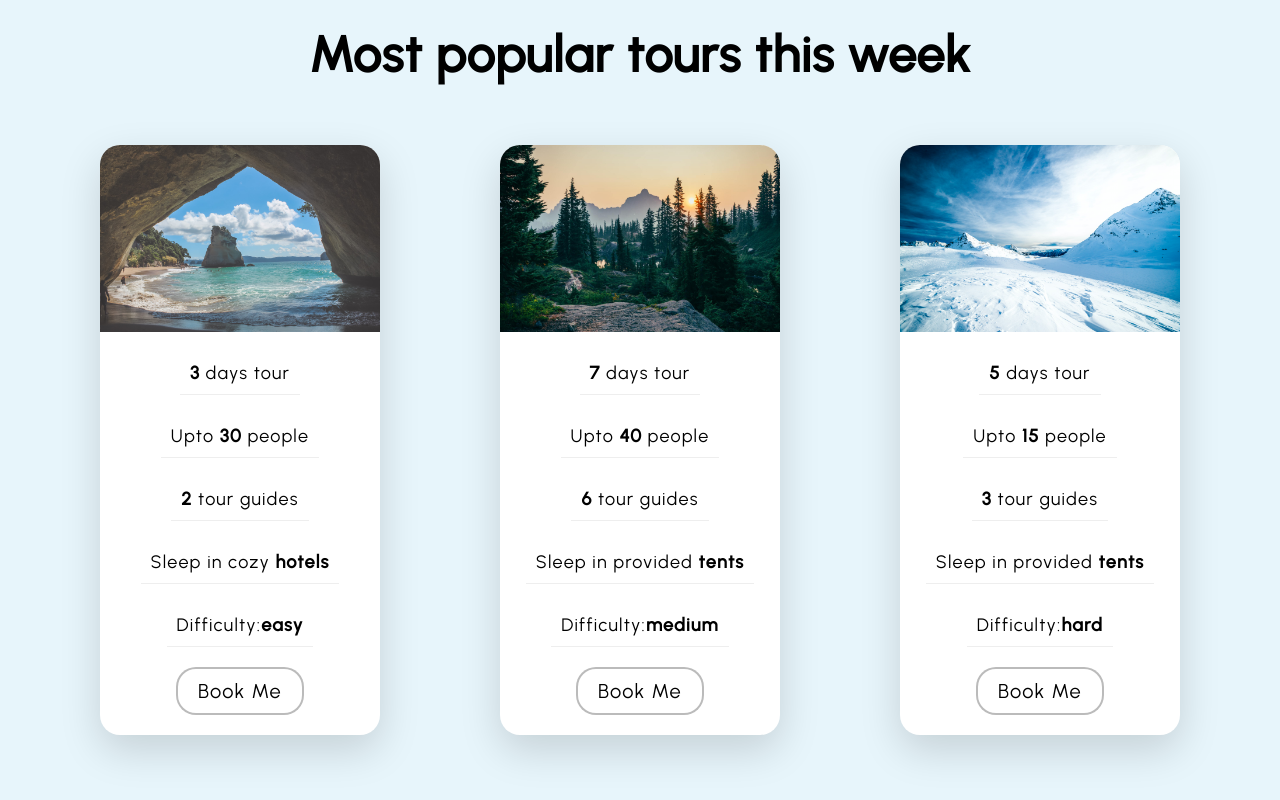
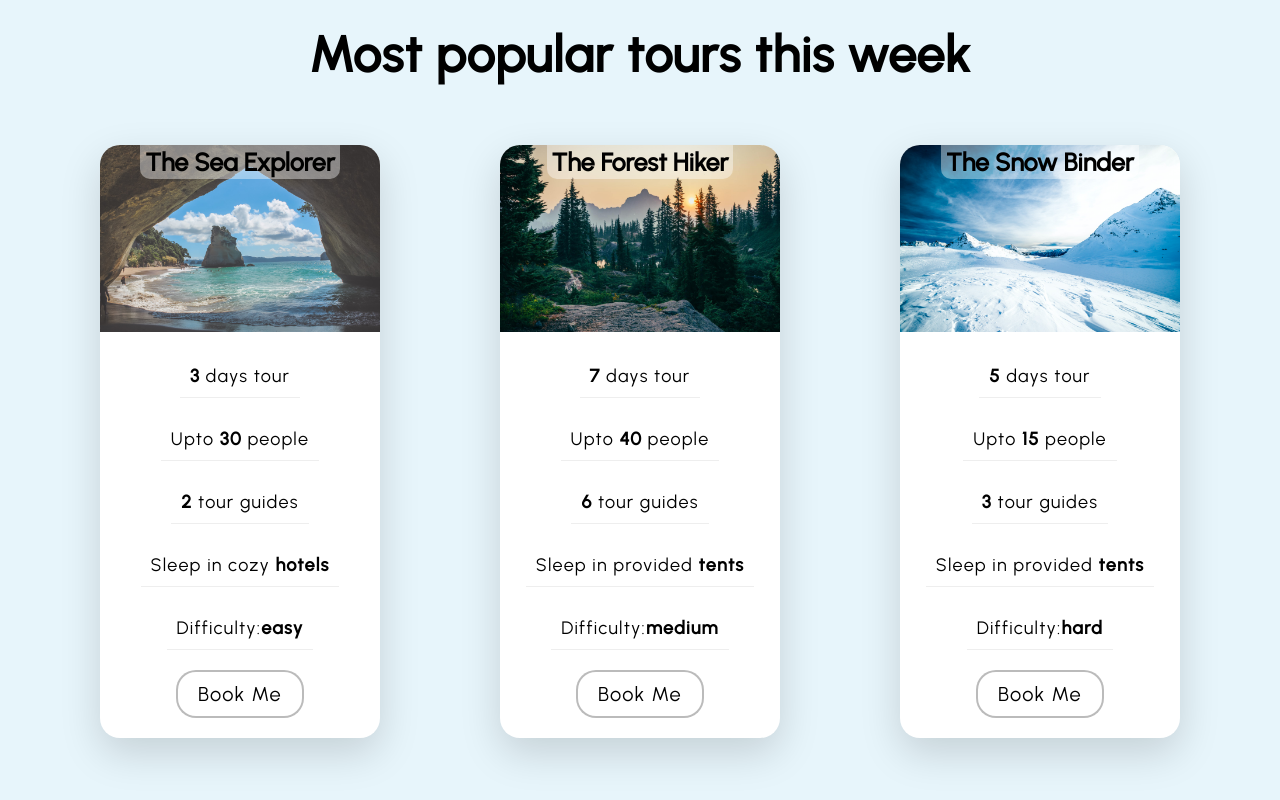
Before and after one commit to mdmusaibali/Travella, a plain HTML site: page index.html in a window 1280 px wide. Shown: the part 2427-3227 px from the top of the page. Drawn offline with nearby package versions, Linux system fonts and the light colour scheme.

Commit message:
adding tour names

```diff
--- a/index.html
+++ b/index.html
@@ -149,7 +149,12 @@
       </p>
       <section class="section-pricing grid grid--3-cols">
         <div class="price-card">
-          <img src="img/theseaexplorer.jpg" class="pricing-image" />
+          <div class="tour-image">
+            <img src="img/theseaexplorer.jpg" class="pricing-image" />
+          </div>
+          <p class="tour-name">
+            <strong>The Sea Explorer</strong>
+          </p>
           <div class="price-text">
             <p><strong>3</strong> days tour</p>
           </div>
@@ -173,7 +178,12 @@
         </div>
 
         <div class="price-card">
-          <img src="img/theforesthiker.jpg" class="pricing-image" />
+          <div class="tour-image">
+            <img src="img/theforesthiker.jpg" class="pricing-image" />
+          </div>
+          <p class="tour-name">
+            <strong>The Forest Hiker</strong>
+          </p>
           <div class="price-text">
             <p><strong>7</strong> days tour</p>
           </div>
@@ -195,7 +205,12 @@
         </div>
 
         <div class="price-card">
-          <img src="img/thesnowadventurer.jpg" class="pricing-image" />
+          <div class="tour-image">
+            <img src="img/thesnowadventurer.jpg" class="pricing-image" />
+          </div>
+          <p class="tour-name">
+            <strong>The Snow Binder</strong>
+          </p>
           <div class="price-text">
             <p><strong>5</strong> days tour</p>
           </div>
--- a/style.css
+++ b/style.css
@@ -244,3 +244,14 @@ html {
 .pricing-image {
   width: 100%;
 }
+.tour-image {
+  position: relatives;
+}
+.tour-name {
+  position: absolute;
+  font-size: 2.5rem;
+  color: black;
+  background-color: rgba(255, 255, 255, 0.4);
+  padding: 0.2rem 0.5rem;
+  border-radius: 0 0 1rem 1rem;
+}
```
